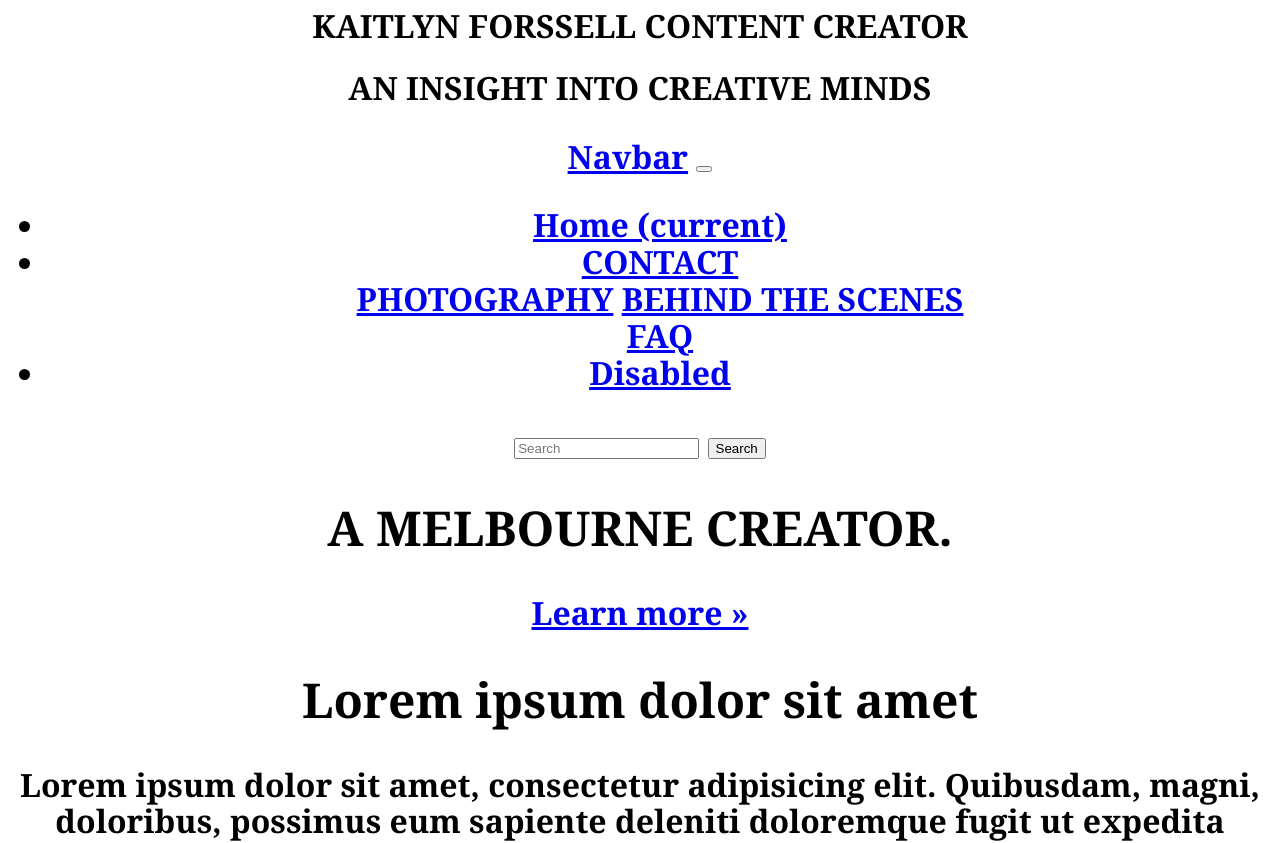
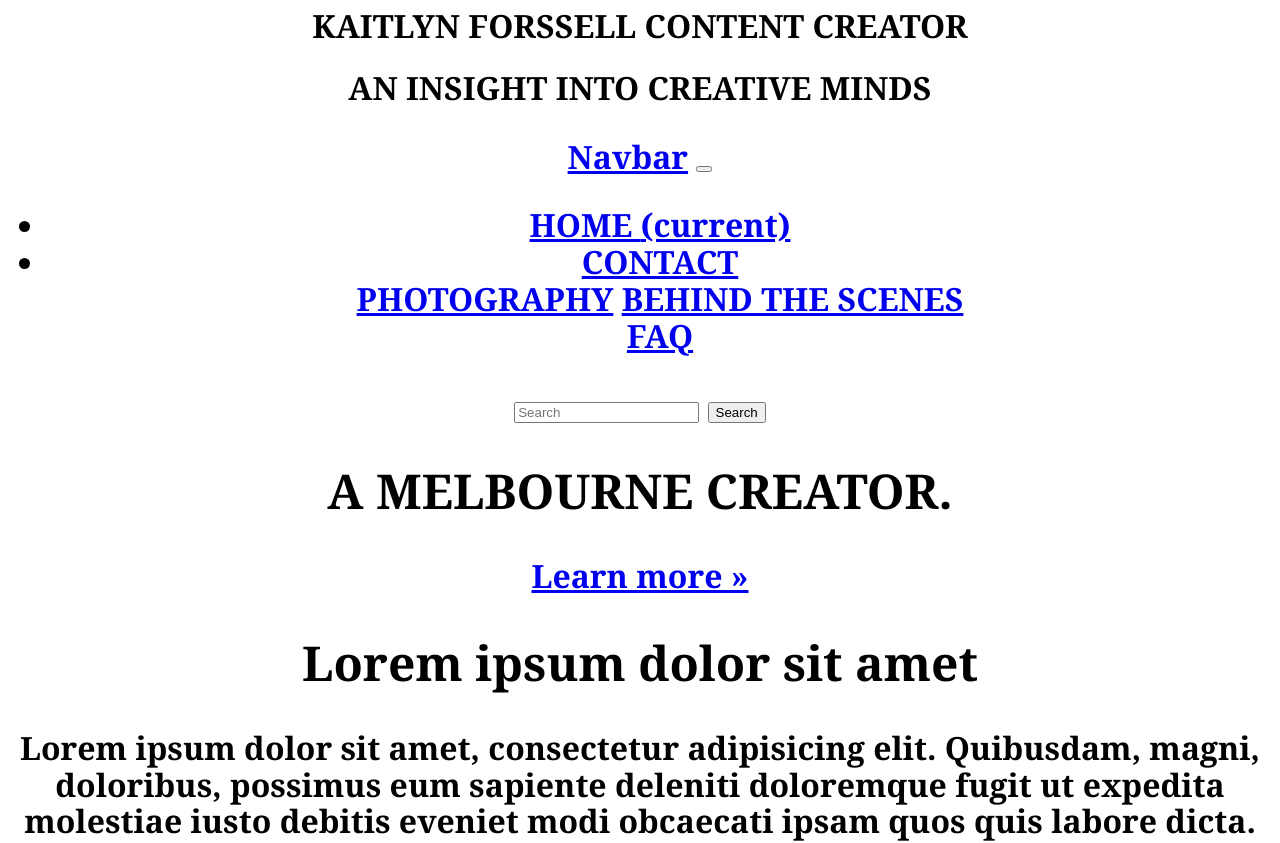
Before and after one commit to Kjforssell/CCPAP4-2023-T1, a plain HTML site: page index.html in a window 1280 px wide. Shown: the top 843 px of the page. Drawn offline with nearby package versions, Linux system fonts and the light colour scheme; files that its build step writes are made by us from their sources.

Commit message:
Update index.html

```diff
--- a/index.html
+++ b/index.html
@@ -28,7 +28,7 @@
       <div class="collapse navbar-collapse" id="navbarSupportedContent">
         <ul class="navbar-nav mr-auto">
           <li class="nav-item active">
-            <a class="nav-link" href="#">Home <span class="sr-only">(current)</span></a>
+            <a class="nav-link" href="#">HOME <span class="sr-only">(current)</span></a>
           </li>
           <li class="nav-item">
             <a class="nav-link" href="#">CONTACT</a>
@@ -41,10 +41,7 @@
               <div class="dropdown-divider"></div>
               <a class="dropdown-item" href="#">FAQ</a>
             </div>
-          </li>
-          <li class="nav-item">
-            <a class="nav-link disabled" href="#">Disabled</a>
-          </li>
+
         </ul>
         <form class="form-inline my-2 my-lg-0">
           <input class="form-control mr-sm-2" type="search" placeholder="Search" aria-label="Search">
```
